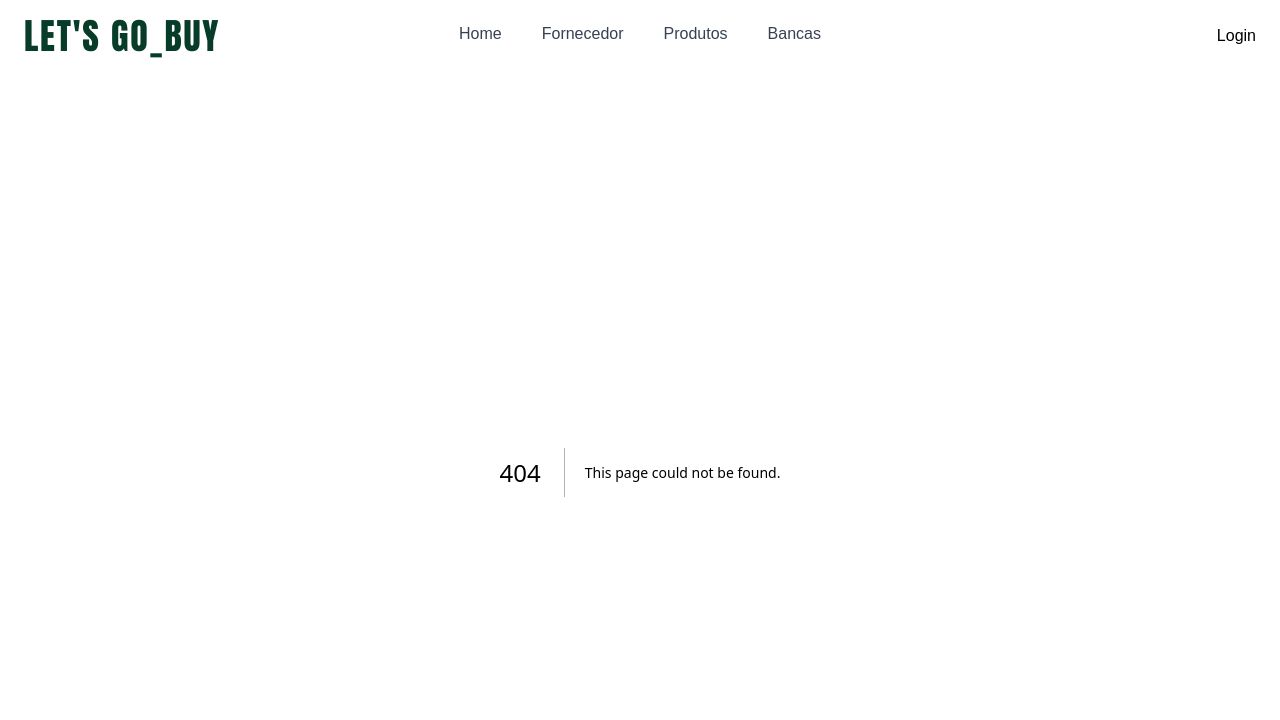
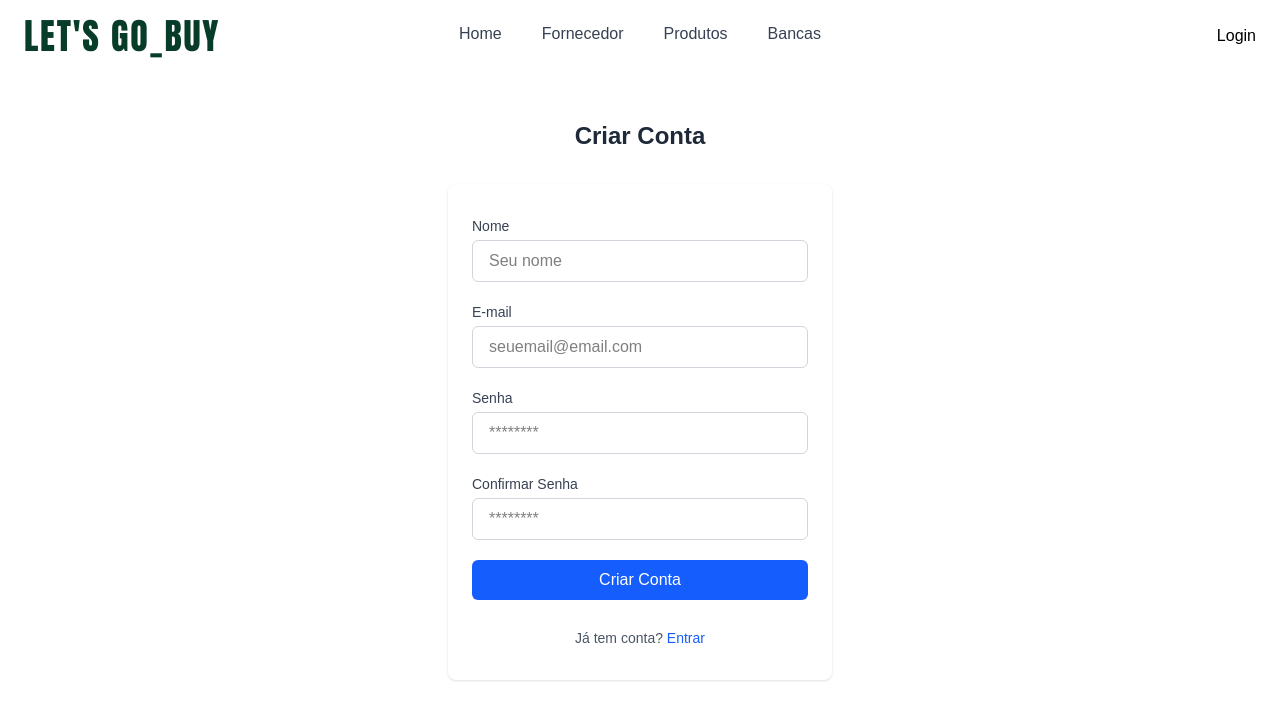
Before and after one commit to RafaelCDA/Trabalho-Final-TP2, a Next.js app in the folder front/: page /register in a window 1280 px wide. Before the commit this address had no page. Shown: the top 720 px of the page. Built offline with nearby package versions, Linux system fonts and the light colour scheme.

Commit message:
feat: adicionar estrutura das páginas de login e cadastro

```diff
--- /dev/null
+++ b/front/app/login/page.tsx
@@ -0,0 +1,77 @@
+"use client";
+
+import { useState } from "react";
+import { useRouter } from "next/navigation";
+
+export default function Login() {
+  const router = useRouter();
+
+  const [email, setEmail] = useState("");
+  const [senha, setSenha] = useState("");
+
+  const handleSubmit = (e: any) => {
+    e.preventDefault();
+    // Aqui você faria a autenticação (API, Firebase, etc.)
+    console.log("Tentando login:", { email, senha });
+  };
+
+  return (
+    <div className="w-full max-w-sm mx-auto py-12">
+      <h1 className="text-2xl font-semibold text-center mb-8 text-gray-800">
+        Login
+      </h1>
+
+      <form
+        onSubmit={handleSubmit}
+        className="bg-white shadow rounded-lg px-6 py-8 space-y-5"
+      >
+        <div>
+          <label className="block text-sm font-medium text-gray-700 mb-1">
+            E-mail
+          </label>
+          <input
+            type="email"
+            required
+            value={email}
+            onChange={(e) => setEmail(e.target.value)}
+            className="w-full px-4 py-2 border border-gray-300 rounded-md focus:ring-2 focus:ring-blue-600 focus:outline-none"
+            placeholder="seuemail@email.com"
+          />
+        </div>
+
+        <div>
+          <label className="block text-sm font-medium text-gray-700 mb-1">
+            Senha
+          </label>
+          <input
+            type="password"
+            required
+            value={senha}
+            onChange={(e) => setSenha(e.target.value)}
+            className="w-full px-4 py-2 border border-gray-300 rounded-md focus:ring-2 focus:ring-blue-600 focus:outline-none"
+            placeholder="********"
+          />
+        </div>
+
+        {/* Botão */}
+        <button
+          type="submit"
+          className="w-full bg-blue-600 hover:bg-blue-700 text-white font-medium py-2 rounded-md transition"
+        >
+          Entrar
+        </button>
+
+        <p className="text-center text-sm text-gray-600 pt-2">
+          Não tem conta?{" "}
+          <button
+            type="button"
+            onClick={() => router.push("/register")}
+            className="text-blue-600 hover:underline"
+          >
+            Criar conta
+          </button>
+        </p>
+      </form>
+    </div>
+  );
+}
--- /dev/null
+++ b/front/app/register/page.tsx
@@ -0,0 +1,122 @@
+"use client";
+
+import { useState } from "react";
+import { useRouter } from "next/navigation";
+
+export default function RegisterForm() {
+  const router = useRouter();
+
+  const [form, setForm] = useState({
+    nome: "",
+    email: "",
+    senha: "",
+    confirmarSenha: "",
+  });
+
+  const handleChange = (e) => {
+    setForm({ ...form, [e.target.name]: e.target.value });
+  };
+
+  const handleSubmit = (e) => {
+    e.preventDefault();
+
+    if (form.senha !== form.confirmarSenha) {
+      alert("As senhas não coincidem!");
+      return;
+    }
+
+    // Enviar dados para API, Firebase, etc.
+    console.log("Criando usuário:", form);
+  };
+
+  return (
+    <div className="w-full max-w-sm mx-auto py-12">
+      <h1 className="text-2xl font-semibold text-center mb-8 text-gray-800">
+        Criar Conta
+      </h1>
+
+      <form
+        onSubmit={handleSubmit}
+        className="bg-white shadow rounded-lg px-6 py-8 space-y-5"
+      >
+        <div>
+          <label className="block text-sm font-medium text-gray-700 mb-1">
+            Nome
+          </label>
+          <input
+            type="text"
+            name="nome"
+            required
+            value={form.nome}
+            onChange={handleChange}
+            className="w-full px-4 py-2 border border-gray-300 rounded-md focus:ring-2 focus:ring-blue-600 focus:outline-none"
+            placeholder="Seu nome"
+          />
+        </div>
+
+        <div>
+          <label className="block text-sm font-medium text-gray-700 mb-1">
+            E-mail
+          </label>
+          <input
+            type="email"
+            name="email"
+            required
+            value={form.email}
+            onChange={handleChange}
+            className="w-full px-4 py-2 border border-gray-300 rounded-md focus:ring-2 focus:ring-blue-600 focus:outline-none"
+            placeholder="seuemail@email.com"
+          />
+        </div>
+
+        <div>
+          <label className="block text-sm font-medium text-gray-700 mb-1">
+            Senha
+          </label>
+          <input
+            type="password"
+            name="senha"
+            required
+            value={form.senha}
+            onChange={handleChange}
+            className="w-full px-4 py-2 border border-gray-300 rounded-md focus:ring-2 focus:ring-blue-600 focus:outline-none"
+            placeholder="********"
+          />
+        </div>
+
+        <div>
+          <label className="block text-sm font-medium text-gray-700 mb-1">
+            Confirmar Senha
+          </label>
+          <input
+            type="password"
+            name="confirmarSenha"
+            required
+            value={form.confirmarSenha}
+            onChange={handleChange}
+            className="w-full px-4 py-2 border border-gray-300 rounded-md focus:ring-2 focus:ring-blue-600 focus:outline-none"
+            placeholder="********"
+          />
+        </div>
+
+        <button
+          type="submit"
+          className="w-full bg-blue-600 hover:bg-blue-700 text-white font-medium py-2 rounded-md transition"
+        >
+          Criar Conta
+        </button>
+
+        <p className="text-center text-sm text-gray-600 pt-2">
+          Já tem conta?{" "}
+          <button
+            type="button"
+            onClick={() => router.push("/login")}
+            className="text-blue-600 hover:underline"
+          >
+            Entrar
+          </button>
+        </p>
+      </form>
+    </div>
+  );
+}
```
